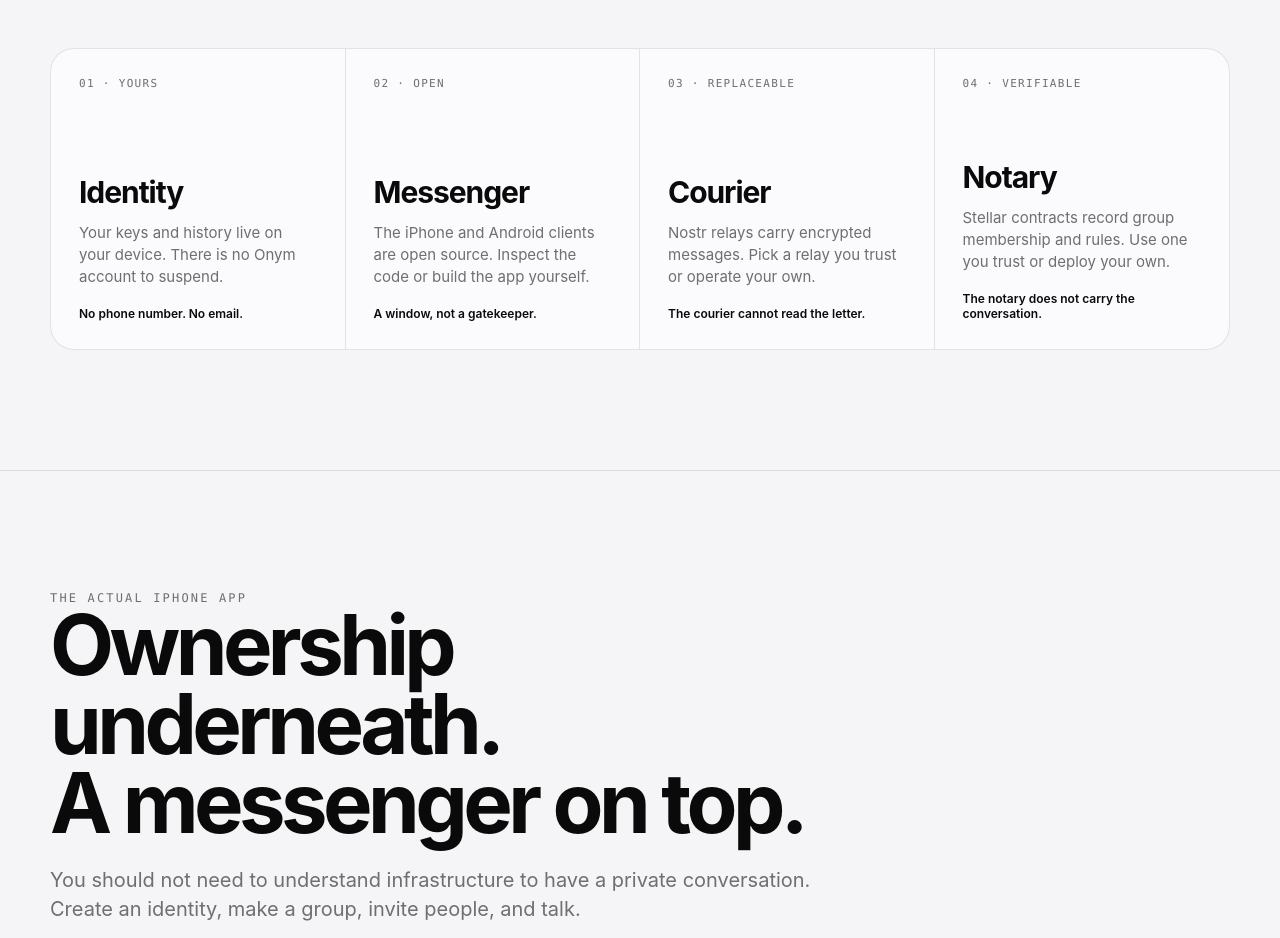
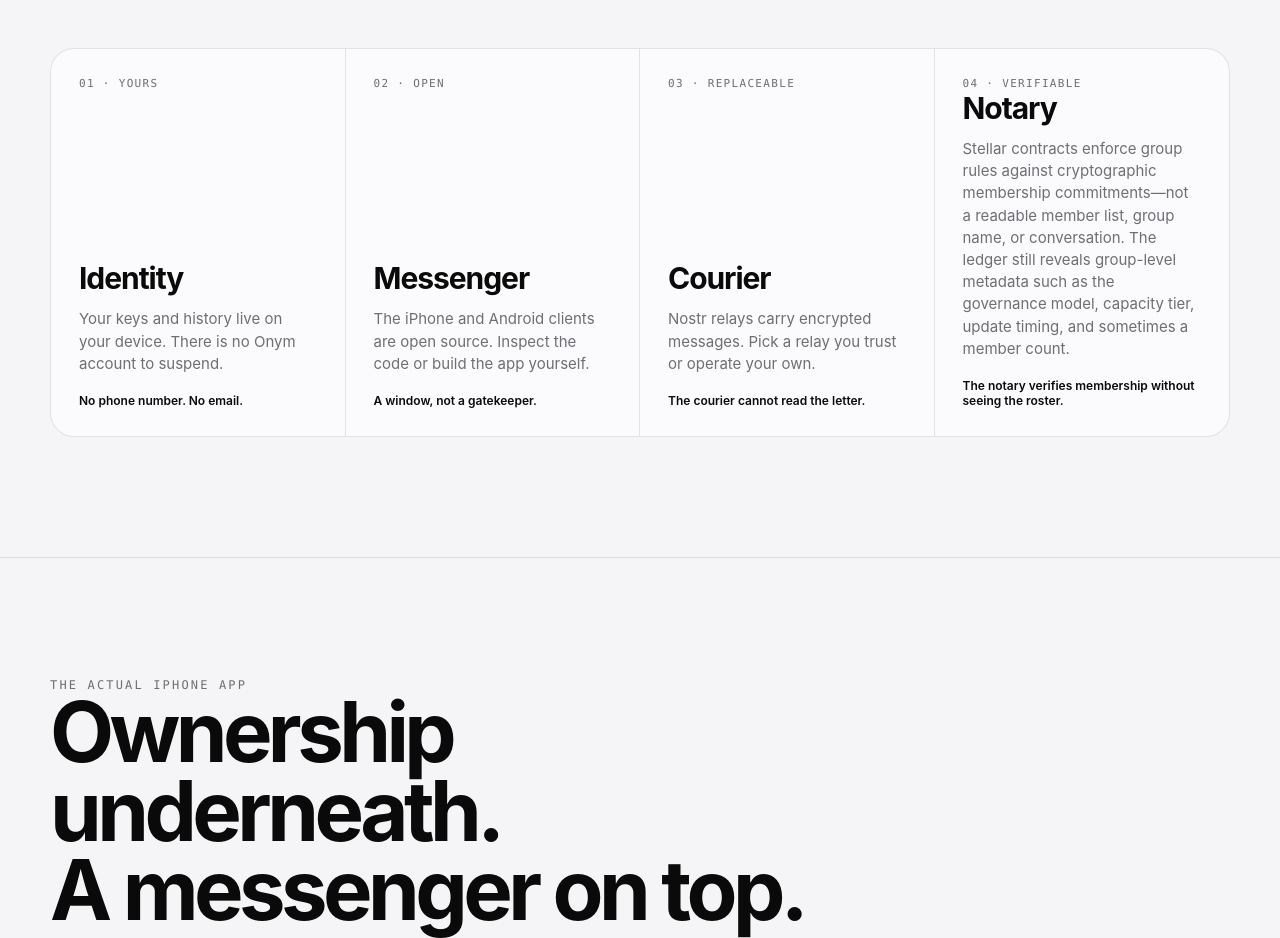
Before and after one commit to onymchat/onym-website, a plain HTML site: page public/index.html in a window 1280 px wide. Shown: the part 1180-2118 px from the top of the page. Drawn offline with Linux system fonts and the light colour scheme.

Commit message:
Clarify notary metadata visibility

```diff
--- a/public/index.html
+++ b/public/index.html
@@ -174,8 +174,8 @@
       <article class="layer">
 <span class="number">04 · VERIFIABLE</span>
 <h3>Notary</h3>
-<p>Stellar contracts record group membership and rules. Use one you trust or deploy your own.</p>
-<strong>The notary does not carry the conversation.</strong>
+<p>Stellar contracts enforce group rules against cryptographic membership commitments—not a readable member list, group name, or conversation. The ledger still reveals group-level metadata such as the governance model, capacity tier, update timing, and sometimes a member count.</p>
+<strong>The notary verifies membership without seeing the roster.</strong>
 </article>
     </div>
   </div>
@@ -502,7 +502,7 @@
 <div class="step-inner">
 <span class="number">05</span>
 <h3>The notary is separate too.</h3>
-<p>Stellar anchors group state without carrying the conversation. Replace or operate each service independently: identity, courier, and notary never collapse into one owner.</p>
+<p>Stellar verifies group updates against hidden membership commitments. It never stores the roster, name, or conversation, though the governance model, capacity tier, and state-change timing are public. Identity, courier, and notary never collapse into one owner.</p>
 </div>
 </li>
       </ol>
```
